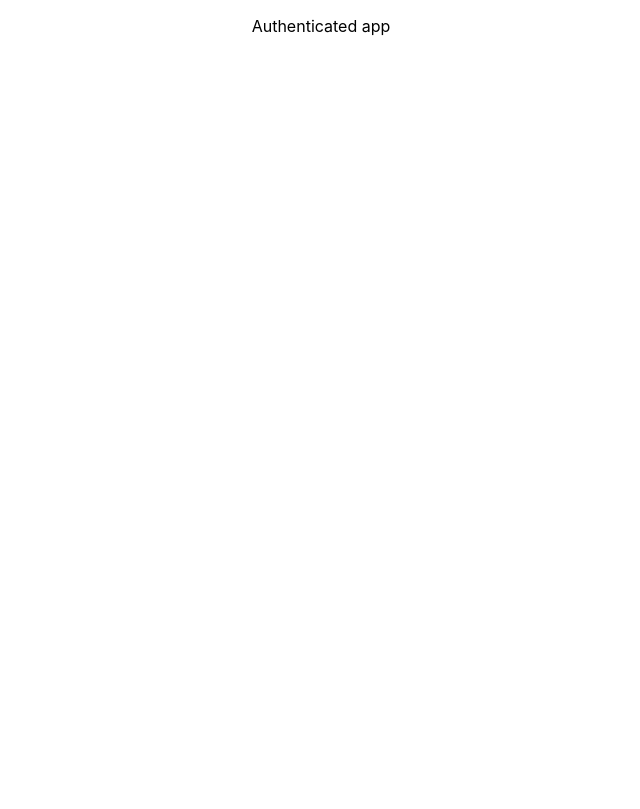
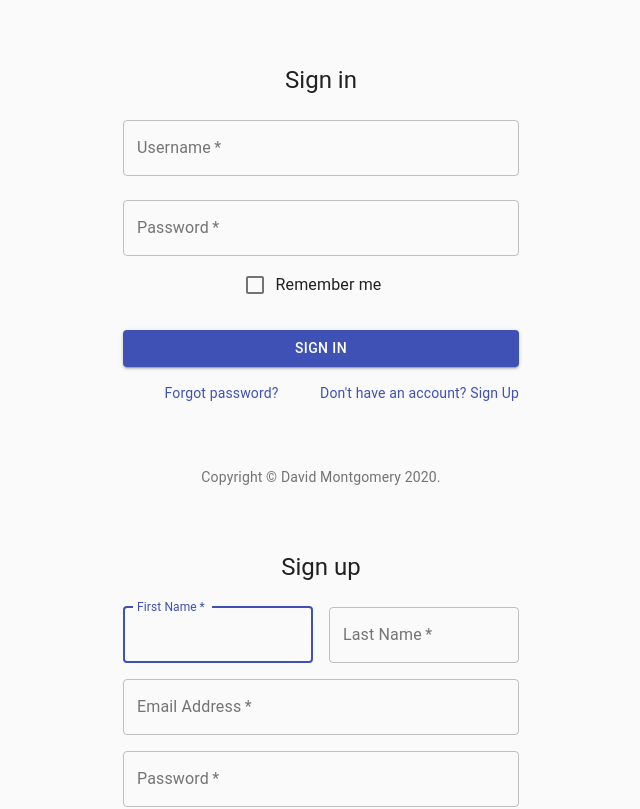
Before and after one commit to dthemg/react-login2, a React (Create React App) app in the folder frontend/: page / in a window 1280 px wide. Shown: the top 809 px of the page, without its empty margins (319-959 px from the left). Built offline with nearby package versions, Linux system fonts and the light colour scheme; no server answers.

Commit message:
Trying to login with backend

```diff
--- a/frontend/package.json
+++ b/frontend/package.json
@@ -9,6 +9,7 @@
     "@testing-library/user-event": "^7.2.1",
     "react": "^16.13.1",
     "react-dom": "^16.13.1",
+    "react-hook-form": "^5.6.0",
     "react-scripts": "3.4.1"
   },
   "scripts": {
--- a/frontend/src/App.js
+++ b/frontend/src/App.js
@@ -5,7 +5,7 @@ import SignUp from './components/signUpComponent';
 
 
 function App() {
-  const [loggedIn, setLoggedIn] = useState(true);
+  const [loggedIn, setLoggedIn] = useState(false);
   fetch("http://localhost:9000/isLoggedIn", {method: 'GET'})
     .then(res => res.json())
     .then(res => setLoggedIn(res.loggedIn))
@@ -17,7 +17,7 @@ function App() {
 function AppAuthenticated() {
   return (
     <div className="App">
-      <p>Authenticated app</p>
+      <h1>Authenticated app</h1>
     </div>
   );
 }
@@ -25,8 +25,8 @@ function AppAuthenticated() {
 function AppNotAuthenticated() {
   return (
     <div className="App">
-        { SignIn() }
-        { SignUp() }
+        < SignIn />
+        < SignUp />
     </div>
   );
 }
--- a/frontend/src/components/signInComponent.js
+++ b/frontend/src/components/signInComponent.js
@@ -1,4 +1,6 @@
 import React from 'react';
+import { useForm } from 'react-hook-form';
+
 //import Avatar from '@material-ui/core/Avatar';
 import Button from '@material-ui/core/Button';
 import CssBaseline from '@material-ui/core/CssBaseline';
@@ -48,6 +50,24 @@ const useStyles = makeStyles((theme) => ({
 
 export default function SignIn() {
   const classes = useStyles();
+  const { register, handleSubmit } = useForm();
+  const loginAttempt = data => {
+    console.log("Attempting login with username", data.username);
+
+    fetch("http://localhost:9000/login",
+      {
+        method: 'POST',
+        headers: {
+          'Accept': 'application/json',
+          'Content-Type': 'application/json'
+        },
+        body: JSON.stringify({
+          username: data.username,
+          password: data.password
+        })
+      }
+    );
+  };
 
   return (
     <Container component="main" maxWidth="xs">
@@ -56,17 +76,22 @@ export default function SignIn() {
         <Typography component="h1" variant="h5">
           Sign in
         </Typography>
-        <form className={classes.form} noValidate>
+        <form
+          className={classes.form}
+          noValidate
+          onSubmit={ handleSubmit(loginAttempt) }
+        >
           <TextField
             variant="outlined"
             margin="normal"
             required
             fullWidth
-            id="email"
-            label="Email Address"
-            name="email"
-            autoComplete="email"
+            id="username"
+            label="Username"
+            name="username"
+            autoComplete="username"
             autoFocus
+            inputRef={register}
           />
           <TextField
             variant="outlined"
@@ -78,6 +103,7 @@ export default function SignIn() {
             type="password"
             id="password"
             autoComplete="current-password"
+            inputRef={register}
           />
           <FormControlLabel
             control={<Checkbox value="remember" color="primary" />}
```
Also changed, not shown: frontend/src/index.js (+1 -8 lines), 2 other files (tests, documents, lock files or other folders).
